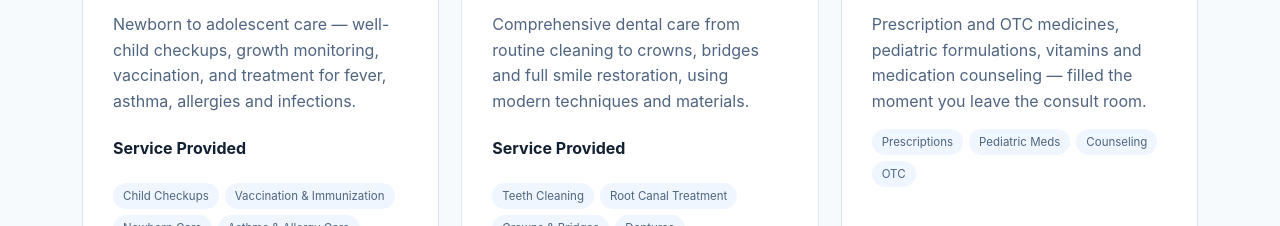
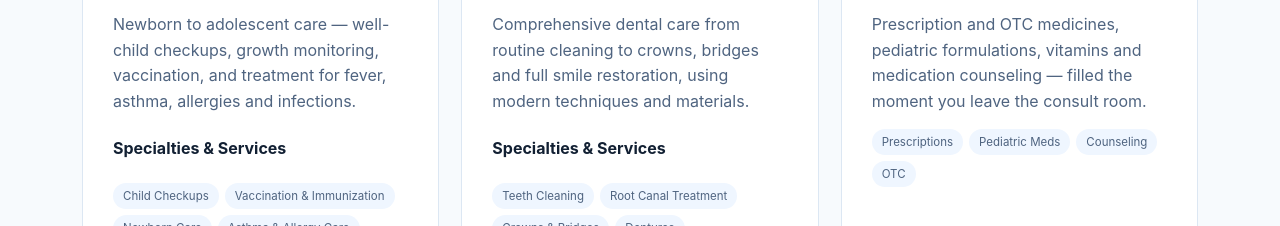
Before and after one commit to ShikhaBhattarai/AuraHealth, a React (Vite) app: page / in a window 1280 px wide. Shown: the part 2800-3026 px from the top of the page. Built offline with nearby package versions, Linux system fonts and the light colour scheme.

Commit message:
Update verbiage

```diff
--- a/src/components/home/Divisions.tsx
+++ b/src/components/home/Divisions.tsx
@@ -39,7 +39,7 @@ export default function Divisions() {
             <h3>{division.name}</h3>
             <div className="who">{division.who}</div>
             <p>{division.description}</p>
-            {(division.slug === "pediatric-care" || division.slug === "dental-care") && <h4>Service Provided</h4>}
+            {(division.slug === "pediatric-care" || division.slug === "dental-care") && <h4>Specialties & Services</h4>}
             <div className="sublist">
               {division.services.map((service) => (
                 <span key={service}>{service}</span>
```
